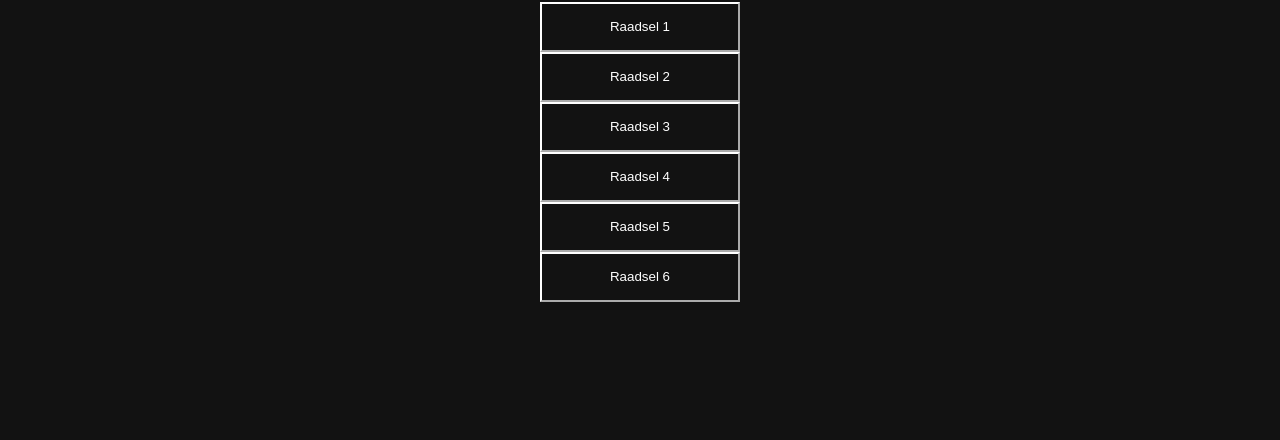
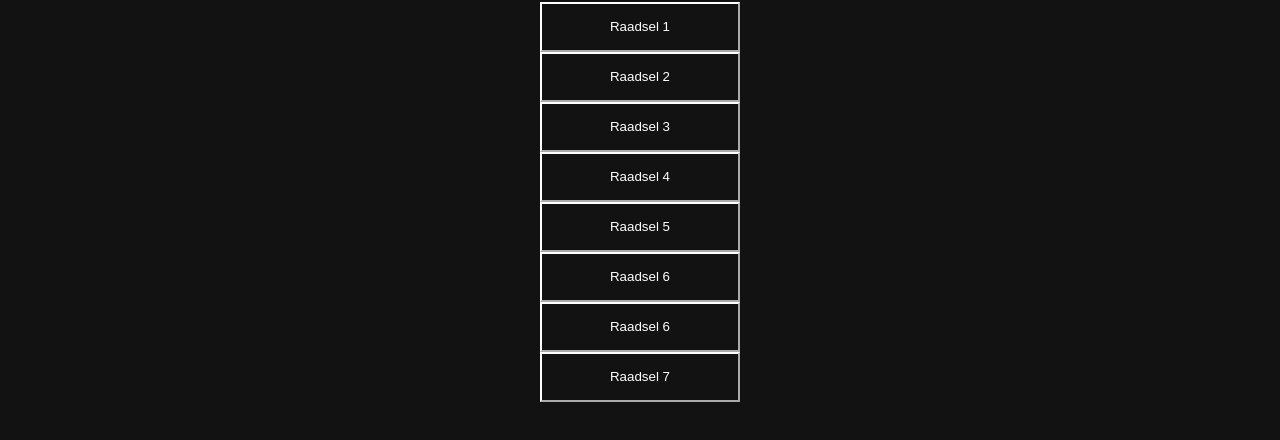
Before and after one commit to arda1gul/raadsels, a plain HTML site: page index.html in a window 1280 px wide. Shown: the part 78-518 px from the top of the page. Drawn offline with Linux system fonts and the light colour scheme.

Commit message:
raadsel 7 added

```diff
--- a/index.html
+++ b/index.html
@@ -15,6 +15,8 @@
         <button class="raadsel" onclick="raadsel4()">Raadsel 4</button>
         <button class="raadsel" onclick="raadsel5()">Raadsel 5</button>
         <button class="raadsel" onclick="raadsel6()">Raadsel 6</button>
+        <button class="raadsel" onclick="raadsel6()">Raadsel 6</button>
+        <button class="raadsel" onclick="raadsel7()">Raadsel 7</button>
     <script type="application/javascript" src="js/main.js"></script>
 </body>
 </html>
--- a/js/main.js
+++ b/js/main.js
@@ -65,3 +65,13 @@ function raadsel6() {
         alert("Kijk nog eens goed want het is fout")
     }
 }
+
+function raadsel7() {
+    let raadsel7 = prompt("Welk water kun je eten en kauwen?")
+    raadsel7 = raadsel7.toUpperCase();
+    if (raadsel7 === "WATERMELOEN") {
+        alert("haha, goed")
+    } else {
+        alert("Het is echt een heel logisch antwoord, kijk eens nog een keer")
+    }
+}
```
Also changed, not shown: 1 other file.
